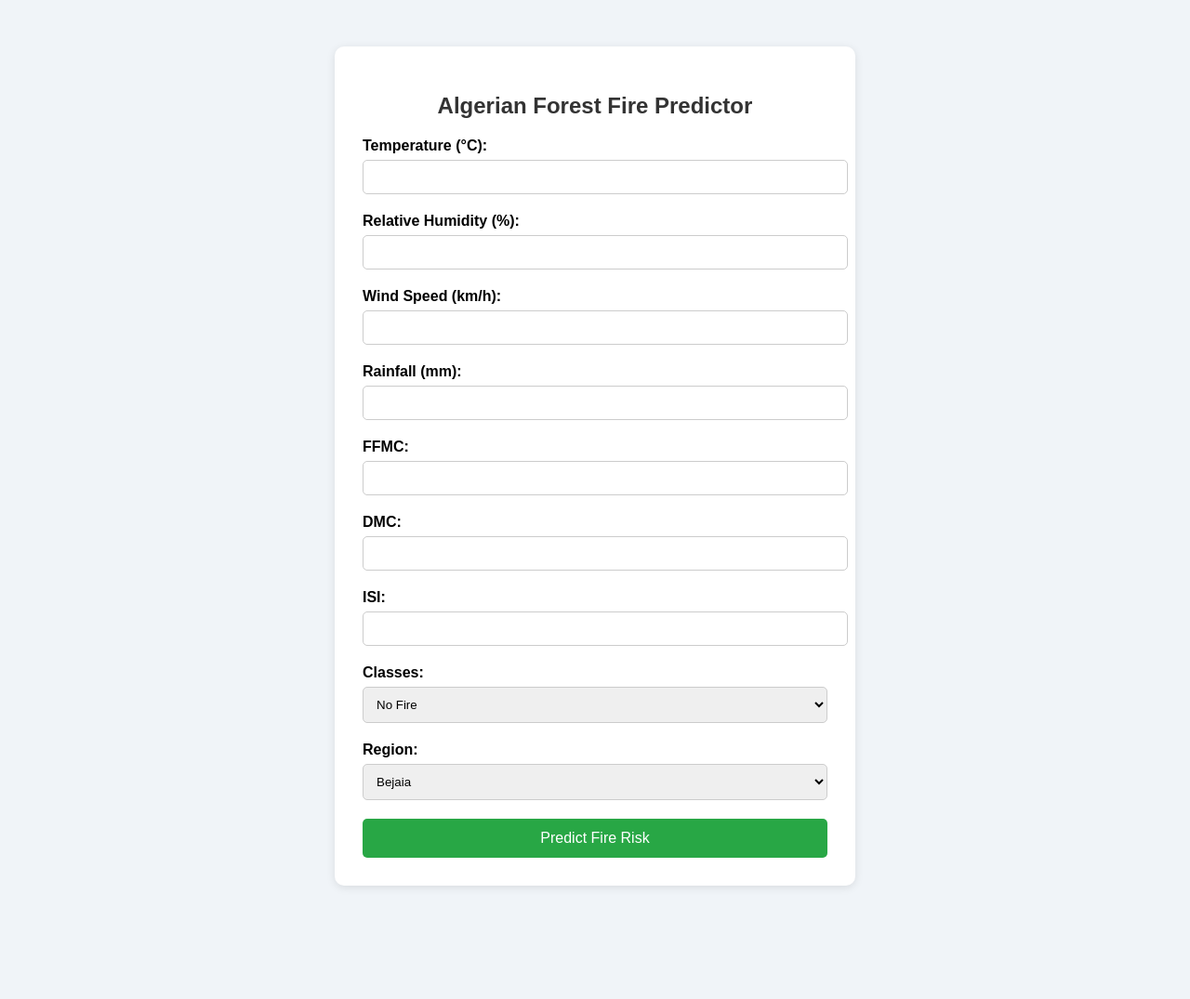
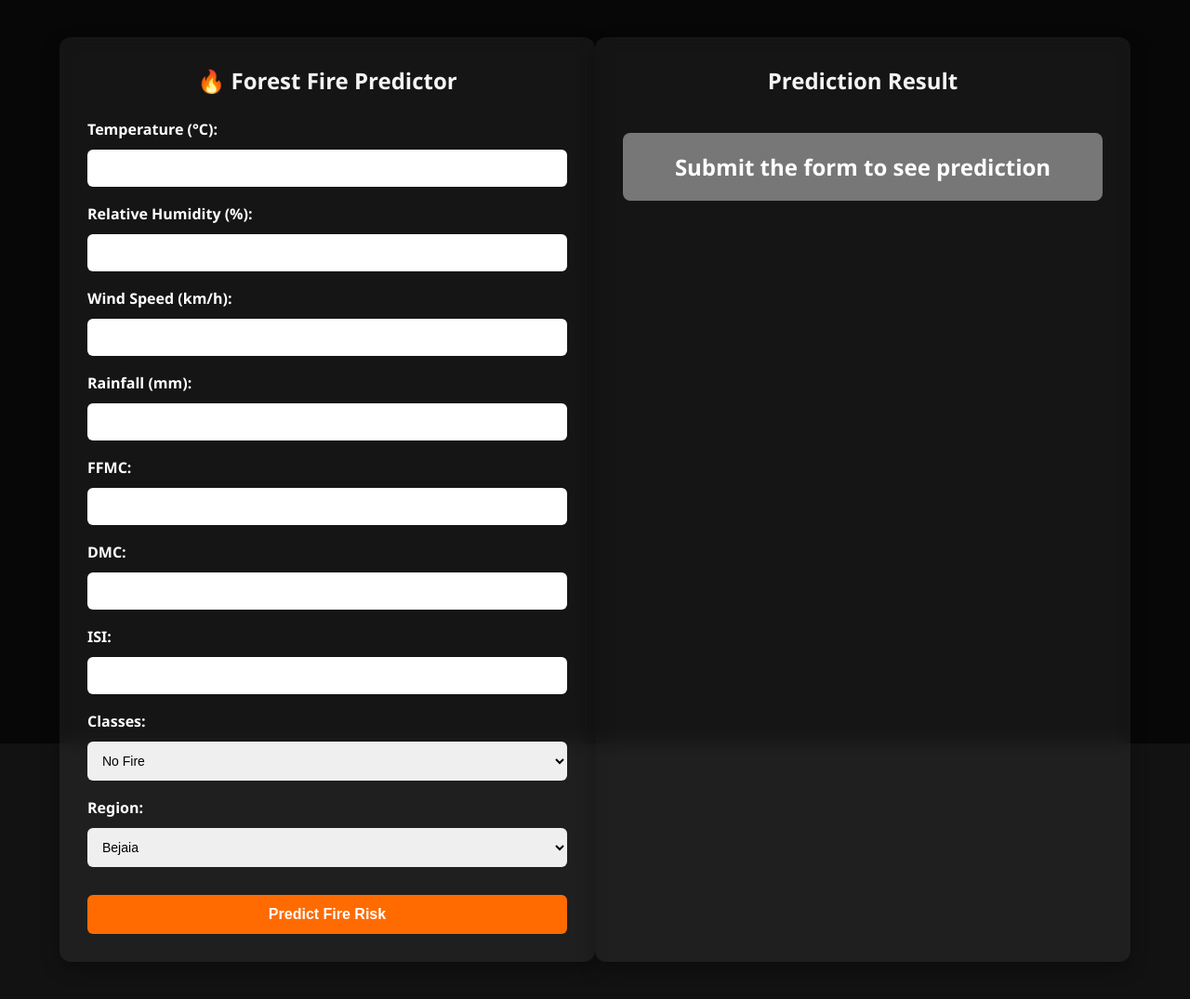
Before and after one commit to ashraf1600/Forest-Fire-Prediction-Using-Supervised-Machine-Learning-Models-, a Flask app: page / in a window 1280 px wide. Shown: the whole page at 93% size. Before the commit the page ends 955 px from the top, so only its background shows below. Run offline with Flask 3, Linux system fonts and the light colour scheme; parts of the project's set-up code (start-up, migrations or seed data) failed here and were passed over.

Commit message:
last commit

```diff
--- a/templates/home.html
+++ b/templates/home.html
@@ -1,107 +1,198 @@
 <!DOCTYPE html>
 <html lang="en">
 <head>
-    <meta charset="UTF-8">
-    <title>Forest Fire Prediction</title>
+  <meta charset="UTF-8" />
+  <meta name="viewport" content="width=device-width, initial-scale=1.0" />
+  <title>Algerian Forest Fire Prediction</title>
   <style>
-        body {
-            font-family: Arial, sans-serif;
-            background: #f0f4f8;
+    * {
+      box-sizing: border-box;
       margin: 0;
       padding: 0;
     }
+
+    html, body {
+      height: 100%;
+      font-family: 'Segoe UI', Tahoma, Geneva, Verdana, sans-serif;
+      background: #121212;
+      color: #fff;
+    }
+
+    body::before {
+      content: "";
+      position: fixed;
+      top: 0;
+      left: 0;
+      height: 100%;
+      width: 100%;
+      background: rgba(0,0,0,0.6);
+      z-index: 0;
+      pointer-events: none;
+    }
+
+    video.bg-video {
+      position: fixed;
+      top: 0;
+      left: 0;
+      width: 100%;
+      height: 100%;
+      object-fit: cover;
+      z-index: -2;
+      opacity: {% if prediction == 'Fire' %}0.5{% else %}0{% endif %};
+      transition: opacity 0.5s ease-in-out;
+    }
+
     .container {
-            width: 500px;
-            margin: 50px auto;
-            background: #fff;
+      display: flex;
+      flex-wrap: wrap;
+      justify-content: space-between;
+      padding: 30px 5%;
+      max-width: 1400px;
+      margin: 0 auto;
+      z-index: 2;
+      position: relative;
+    }
+
+    .form-box, .result-box {
+      flex: 1 1 48%;
+      background-color: rgba(255, 255, 255, 0.06);
+      backdrop-filter: blur(10px);
       padding: 30px;
-            border-radius: 10px;
-            box-shadow: 0 2px 10px rgba(0,0,0,0.1);
+      border-radius: 12px;
+      margin: 10px 0;
+      box-shadow: 0 8px 20px rgba(0,0,0,0.3);
     }
+
     h2 {
       text-align: center;
-            color: #333;
+      margin-bottom: 25px;
+      color: #f4f4f4;
     }
+
     label {
-            font-weight: bold;
+      font-weight: 600;
+      display: block;
+      margin-bottom: 6px;
+      margin-top: 18px;
     }
+
     input[type="number"], select {
       width: 100%;
-            padding: 10px;
-            margin-top: 6px;
-            margin-bottom: 20px;
-            border: 1px solid #ccc;
-            border-radius: 5px;
+      padding: 12px;
+      border-radius: 6px;
+      border: none;
+      margin-top: 5px;
+      font-size: 14px;
     }
+
     input[type="submit"] {
       width: 100%;
       padding: 12px;
-            background: #28a745;
+      background-color: #ff6b00;
       border: none;
       color: white;
       font-size: 16px;
-            border-radius: 5px;
+      font-weight: bold;
+      border-radius: 6px;
+      margin-top: 30px;
       cursor: pointer;
+      transition: background-color 0.3s ease;
     }
+
     input[type="submit"]:hover {
-            background: #218838;
+      background-color: #e65c00;
     }
-        .result {
+
+    .result-text {
+      text-align: center;
+      margin-top: 40px;
+      font-size: 24px;
+      font-weight: bold;
+      padding: 20px;
+      border-radius: 8px;
+      background-color: {% if prediction == 'Fire' %}#ff1e1e{% else %}#28a745{% endif %};
+      box-shadow: 0 0 15px {% if prediction == 'Fire' %}#ff4d4d{% else %}#28a745{% endif %};
+      color: #fff;
+    }
+
+    @media (max-width: 768px) {
+      .form-box, .result-box {
+        flex: 1 1 100%;
+      }
+
+      .container {
+        padding: 20px 3%;
+      }
+
+      .result-text {
+        font-size: 20px;
         margin-top: 20px;
-            text-align: center;
-            font-size: 18px;
-            color: #007bff;
+      }
     }
   </style>
 </head>
 <body>
+
+  <!-- 🔥 Background Fire Video -->
+  <video autoplay muted loop class="bg-video">
+    <source src="{{ url_for('static', filename='fire.mp4') }}" type="video/mp4" />
+  </video>
+
   <div class="container">
-        <h2>Algerian Forest Fire Predictor</h2>
+    <!-- 📝 Form Section -->
+    <div class="form-box">
+      <h2>🔥 Forest Fire Predictor</h2>
       <form action="{{ url_for('predict_datapoint') }}" method="POST">
-            <label>Temperature (°C):</label>
-            <input type="number" name="Temperature" step="0.1" required>
+        <label for="Temperature">Temperature (°C):</label>
+        <input type="number" name="Temperature" step="0.1" required />
 
-            <label>Relative Humidity (%):</label>
-            <input type="number" name="RH" step="0.1" required>
+        <label for="RH">Relative Humidity (%):</label>
+        <input type="number" name="RH" step="0.1" required />
 
-            <label>Wind Speed (km/h):</label>
-            <input type="number" name="Ws" step="0.1" required>
+        <label for="Ws">Wind Speed (km/h):</label>
+        <input type="number" name="Ws" step="0.1" required />
 
-            <label>Rainfall (mm):</label>
-            <input type="number" name="Rain" step="0.1" required>
+        <label for="Rain">Rainfall (mm):</label>
+        <input type="number" name="Rain" step="0.1" required />
 
-            <label>FFMC:</label>
-            <input type="number" name="FFMC" step="0.1" required>
+        <label for="FFMC">FFMC:</label>
+        <input type="number" name="FFMC" step="0.1" required />
 
-            <label>DMC:</label>
-            <input type="number" name="DMC" step="0.1" required>
+        <label for="DMC">DMC:</label>
+        <input type="number" name="DMC" step="0.1" required />
 
-            <!-- <label>DC:</label>
-            <input type="number" name="DC" step="0.1" required> -->
+        <label for="ISI">ISI:</label>
+        <input type="number" name="ISI" step="0.1" required />
 
-            <label>ISI:</label>
-            <input type="number" name="ISI" step="0.1" required>
-
-            <label>Classes:</label>
+        <label for="Classes">Classes:</label>
         <select name="Classes" required>
           <option value="0">No Fire</option>
           <option value="1">Fire</option>
         </select>
 
-            <label>Region:</label>
+        <label for="Region">Region:</label>
         <select name="Region" required>
           <option value="0">Bejaia</option>
           <option value="1">Sidi-Bel Abbes</option>
         </select>
 
-            <input type="submit" value="Predict Fire Risk">
+        <input type="submit" value="Predict Fire Risk" />
       </form>
+    </div>
 
+    <!-- ✅ Prediction Result -->
+    <div class="result-box">
+      <h2>Prediction Result</h2>
       {% if prediction %}
-        <div class="result">
-            <strong>Prediction:</strong> {{ prediction }}
+        <div class="result-text">
+          {{ prediction }}
+        </div>
+      {% else %}
+        <div class="result-text" style="background: #777; box-shadow: none;">
+          Submit the form to see prediction
         </div>
       {% endif %}
     </div>
+  </div>
 </body>
 </html>
```
Lines whose indentation alone changed are shown as unchanged.
